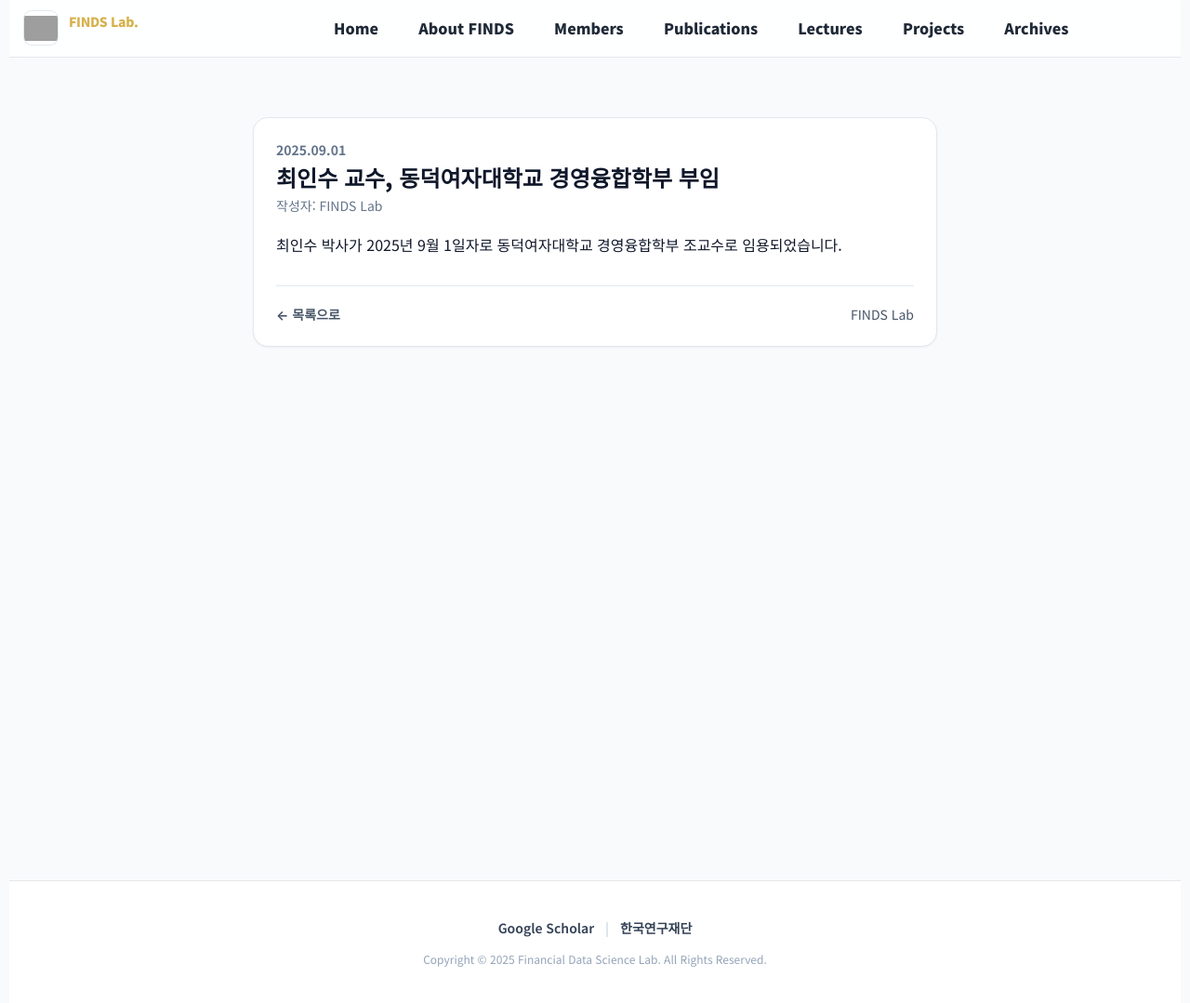
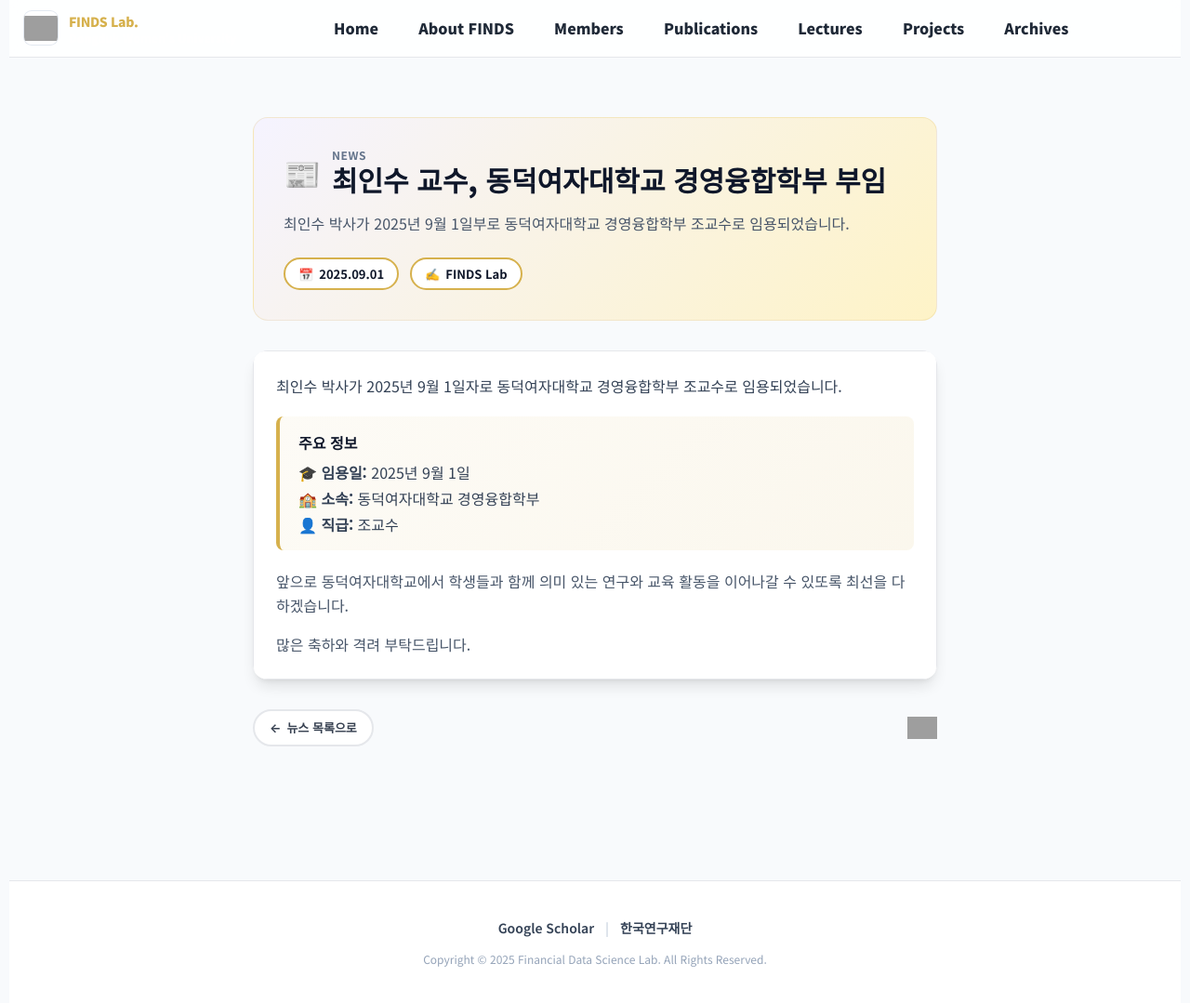
Before and after one commit to FinDS-Lab/site, a Jekyll site: the page built from news/2025-09-01-1.md, in a window 1280 px wide and 1080 px high. Shown: the whole window at 93% size. Built offline with Jekyll 4.4.1, drawn with Linux system fonts in a browser that asks for light colours; nearby versions of some CDN libraries; grey boxes are pictures that could not be loaded.

Commit message:
Update 2025-09-01-1.md

```diff
--- a/news/2025-09-01-1.md
+++ b/news/2025-09-01-1.md
@@ -7,31 +7,162 @@ author: "FINDS Lab"
 excerpt: "최인수 박사가 2025년 9월 1일부로 동덕여자대학교 경영융합학부 조교수로 임용되었습니다."
 ---
 
-<section class="max-w-3xl mx-auto px-4 mt-8">
-  <article class="bg-white border border-slate-200 rounded-2xl shadow-sm p-6">
-    <header>
-      <p class="text-sm font-bold text-slate-500">
-        {{ page.date | date: "%Y.%m.%d" }}
-      </p>
-      <h1 class="mt-1 text-2xl font-extrabold text-slate-900">
-        {{ page.title }}
-      </h1>
-      <p class="text-sm text-slate-500 mt-1">
-        작성자: {{ page.author | default: "FINDS Lab." }}
-      </p>
-    </header>
+<style>
+  :root {
+    --gold: rgb(214, 177, 77);
+    --gold-light: rgb(234, 207, 127);
+    --red: rgb(172, 14, 14);
+  }
 
-    <div class="prose prose-slate mt-5">
-      <p>
-        최인수 박사가 2025년 9월 1일자로 동덕여자대학교 경영융합학부 조교수로 임용되었습니다.
-      </p>
+  .news-hero {
+    background: linear-gradient(135deg, #f5f3ff 0%, #fef3c7 100%);
+    border: 1px solid rgba(214,177,77,0.2);
+  }
+
+  .meta-badge {
+    background: white;
+    border: 2px solid var(--gold);
+    padding: 6px 14px;
+    border-radius: 999px;
+    font-size: 13px;
+    font-weight: 700;
+    display: inline-flex;
+    align-items: center;
+    gap: 6px;
+    transition: all 0.2s;
+  }
+
+  .meta-badge:hover {
+    transform: translateY(-2px);
+    box-shadow: 0 4px 12px rgba(214,177,77,0.2);
+  }
+
+  .back-button {
+    display: inline-flex;
+    align-items: center;
+    gap: 6px;
+    padding: 8px 16px;
+    background: white;
+    border: 2px solid #e5e7eb;
+    border-radius: 999px;
+    font-weight: 700;
+    font-size: 13px;
+    color: #374151;
+    transition: all 0.2s;
+    text-decoration: none;
+  }
+
+  .back-button:hover {
+    border-color: var(--gold);
+    transform: translateX(-4px);
+    color: var(--gold);
+  }
+
+  .content-section {
+    background: white;
+    border: 1px solid #e5e7eb;
+    border-radius: 12px;
+    padding: 24px;
+  }
+
+  .highlight-box {
+    background: linear-gradient(135deg, rgba(214,177,77,0.05) 0%, rgba(214,177,77,0.1) 100%);
+    border-left: 4px solid var(--gold);
+    padding: 16px 20px;
+    border-radius: 8px;
+    margin: 20px 0;
+  }
+
+  /* 모바일에서 텍스트 줄이기 */
+  @media (max-width: 480px) {
+    .back-button {
+      padding: 8px 12px;
+      font-size: 12px;
+    }
+
+    .back-button .button-text {
+      display: none;
+    }
+
+    .back-button .button-text-short {
+      display: inline;
+    }
+  }
+
+  @media (min-width: 481px) {
+    .back-button .button-text-short {
+      display: none;
+    }
+  }
+</style>
+
+<section class="max-w-3xl mx-auto px-4 mt-8 pb-12">
+  <!-- Hero Section -->
+  <div class="news-hero rounded-2xl p-8 mb-8">
+    <div class="flex items-center gap-3 mb-4">
+      <span style="font-size:32px;">📰</span>
+      <div class="flex-1">
+        <p class="text-xs font-bold text-slate-500 uppercase tracking-wider">News</p>
+        <h1 class="text-2xl md:text-3xl font-extrabold text-slate-900">
+          {{ page.title }}
+        </h1>
+      </div>
     </div>
 
-    <footer class="mt-8 pt-5 border-t border-slate-200 flex justify-between text-sm text-slate-600">
-      <a class="hover:underline font-bold" href="{{ '/archives-news.html' | relative_url }}">
-        ← 목록으로
-      </a>
-      <span>FINDS Lab</span>
-    </footer>
+    <p class="text-slate-600 leading-relaxed mt-4 mb-6">
+      {{ page.excerpt }}
+    </p>
+
+    <div class="flex flex-wrap gap-3">
+      <div class="meta-badge">
+        <span>📅</span>
+        <span>{{ page.date | date: "%Y.%m.%d" }}</span>
+      </div>
+      <div class="meta-badge">
+        <span>✍️</span>
+        <span>{{ page.author | default: "FINDS Lab" }}</span>
+      </div>
+    </div>
+  </div>
+
+  <!-- Main Content -->
+  <article class="bg-white rounded-2xl shadow-lg overflow-hidden">
+    <div class="content-section">
+      <div class="prose prose-slate max-w-none">
+        <p class="text-slate-700 leading-relaxed text-base">
+          최인수 박사가 2025년 9월 1일자로 동덕여자대학교 경영융합학부 조교수로 임용되었습니다.
+        </p>
+
+        <div class="highlight-box">
+          <h3 class="font-bold text-slate-900 mb-2">주요 정보</h3>
+          <ul class="text-slate-700 space-y-1 list-none p-0">
+            <li>🎓 <strong>임용일:</strong> 2025년 9월 1일</li>
+            <li>🏫 <strong>소속:</strong> 동덕여자대학교 경영융합학부</li>
+            <li>👤 <strong>직급:</strong> 조교수</li>
+          </ul>
+        </div>
+
+        <p class="text-slate-600 leading-relaxed text-base mt-4">
+          앞으로 동덕여자대학교에서 학생들과 함께 의미 있는 연구와 교육 활동을 이어나갈 수 있또록 최선을 다 하겠습니다.
+        </p>
+
+        <p class="text-slate-600 leading-relaxed text-base mt-4">
+          많은 축하와 격려 부탁드립니다.
+        </p>
+      </div>
+    </div>
   </article>
+
+  <!-- Footer -->
+  <footer class="mt-8 flex justify-between items-center">
+    <a href="{{ '/archives-news.html' | relative_url }}" class="back-button">
+      <span>←</span>
+      <span class="button-text">뉴스 목록으로</span>
+      <span class="button-text-short">목록</span>
+    </a>
+
+    <img src="{{ '/assets/img/logo-finds.png' | relative_url }}"
+         alt="FINDS Lab Logo"
+         class="h-6 w-auto">
+  </footer>
 </section>
```
